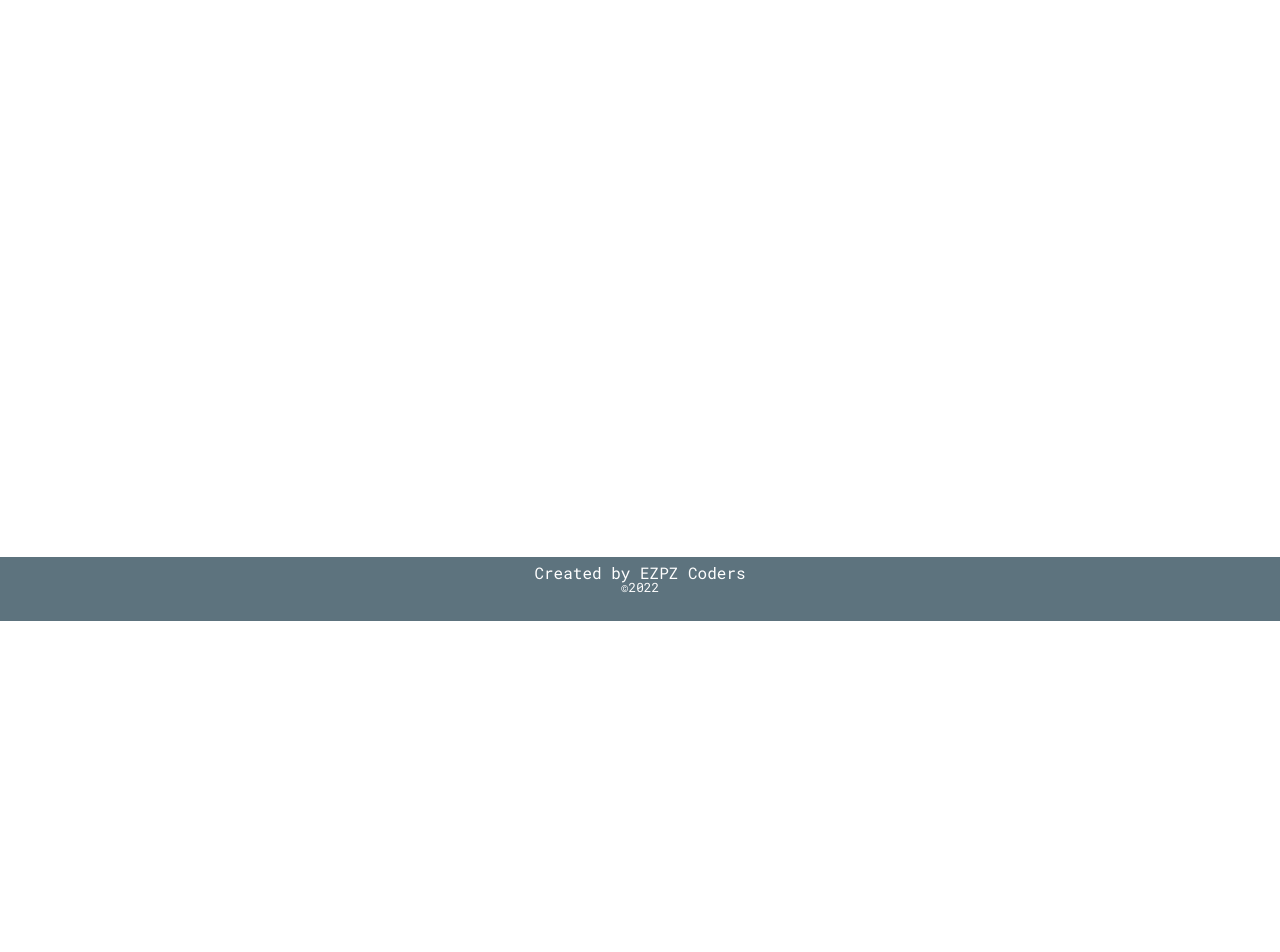
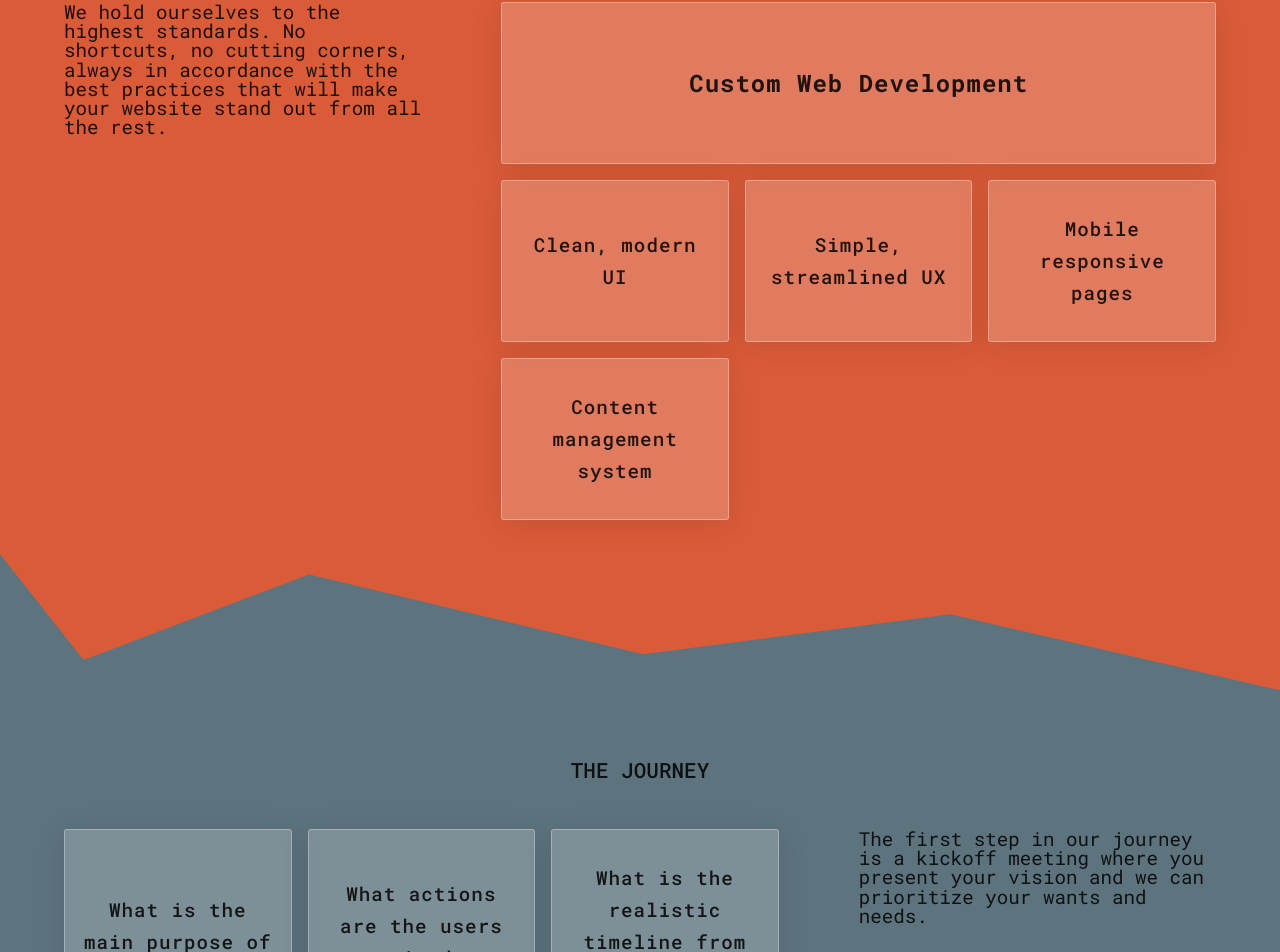
Before and after one commit to pixelverse-studios/pixelverse-studios-ui, a Next.js app: page /services in a window 1280 px wide. Shown: the part 179-1131 px from the top of the page. Before the commit the page ends 800 px from the top, so only its background shows below. Built offline with nearby package versions, Linux system fonts and the light colour scheme.

Commit message:
service page

```diff
--- /dev/null
+++ b/components/views/services/Services.module.scss
@@ -0,0 +1,159 @@
+.ServicesPageContent {
+    display: flex;
+    flex-direction: column;
+
+    .contentBlock {
+        padding: 2rem 4rem;
+
+        @media screen and (max-width: 1000px) {
+            padding: 1.5rem;
+        }
+
+        &:nth-of-type(1) {
+            background-color: var(--sienna500);
+        }
+
+        &:nth-of-type(2) {
+            background-color: var(--slate500);
+        }
+
+        &:nth-of-type(3) {
+            background-color: var(--seagreen500);
+        }
+
+        h1 {
+            margin: 1rem;
+            margin-bottom: 3rem;
+            text-align: center;
+        }
+
+        .baseCard {
+            border: 1px solid var(--off-black);
+            background: rgba(255, 255, 255, 0.2);
+            border-radius: 3px;
+            box-shadow: 0 4px 30px rgb(0 0 0 / 10%);
+            border: 1px solid rgba(255, 255, 255, 0.3);
+
+            :global(.ant-card-body) {
+                display: flex;
+                justify-content: center;
+                align-items: center;
+                height: 100%;
+                text-align: center;
+                padding: 0;
+                word-break: break-word;
+                line-height: 2rem;
+                letter-spacing: 1px;
+            }
+        }
+
+        .mainContentBlock {
+            display: grid;
+            grid-template-columns: 1fr 2fr;
+            grid-gap: 5rem;
+
+            p {
+                font-size: 1.2rem;
+            }
+
+            .serviceDiagram {
+                flex: 1;
+                display: flex;
+                flex-direction: column;
+                gap: 1rem;
+
+                .mainServiceCard {
+                    :global(.ant-card-body) {
+                        font-size: 1.5rem;
+                        font-weight: 700;
+                        padding: 4rem 1rem;
+                    }
+                }
+
+                .subServices {
+                    display: grid;
+                    grid-template-columns: repeat(auto-fit, minmax(12rem, 1fr));
+                    grid-gap: 1rem;
+
+                    .subServiceCard {
+                        font-size: 1.2rem;
+                        font-weight: 500;
+                        padding: 2rem 1rem;
+                    }
+                }
+            }
+
+            @media screen and (max-width: 1000px) {
+                grid-template-columns: 1fr;
+            }
+        }
+
+        .jourenyBlock {
+            display: grid;
+            grid-template-columns: 2fr 1fr;
+            grid-gap: 5rem;
+
+            p {
+                font-size: 1.2rem;
+            }
+
+            .journeyCards {
+                display: grid;
+                grid-template-columns: repeat(auto-fit, minmax(12rem, 1fr));
+                grid-gap: 1rem;
+
+                .journeyCard {
+                    font-size: 1.2rem;
+                    font-weight: 500;
+                    padding: 2rem 1rem;
+                }
+            }
+
+            @media screen and (max-width: 1000px) {
+                grid-template-columns: 1fr;
+            }
+        }
+    }
+
+    .workFlowBlock {
+        display: flex;
+        flex-direction: column;
+        gap: 4rem;
+
+        p {
+            font-size: 1.2rem;
+        }
+
+        :global(.ant-timeline-item-content) {
+            border: 1px solid var(--off-black);
+            background: rgba(255, 255, 255, 0.2);
+            border-radius: 3px;
+            box-shadow: 0 4px 30px rgb(0 0 0 / 10%);
+            border: 1px solid rgba(255, 255, 255, 0.3);
+            padding: 1rem;
+            text-align: justify !important;
+            letter-spacing: 1px;
+        }
+    }
+
+    .separator {
+        &:nth-of-type(1) {
+            background-color: var(--slate500);
+            path {
+                fill: var(--sienna500);
+            }
+        }
+        &:nth-of-type(2) {
+            background-color: var(--seagreen500);
+            path {
+                fill: var(--slate500);
+            }
+        }
+        &:nth-of-type(3) {
+            background-color: var(--seagreen500);
+            path {
+                fill: var(--slate500);
+            }
+        }
+    }
+}
--- /dev/null
+++ b/components/views/services/index.tsx
@@ -0,0 +1,121 @@
+import { Card, Timeline } from 'antd'
+
+import styles from './Services.module.scss'
+
+const Separator = () => (
+    <svg
+        className={styles.separator}
+        xmlns="http://www.w3.org/2000/svg"
+        width="100%"
+        height="10rem"
+        viewBox="0.5 0.2 176 30"
+        preserveAspectRatio="none">
+        <g transform="translate(-13.668562,-111.38266)">
+            <path d="M 13.898015,111.51495 H 190.83044 v 26.19241 l -45.97036,-14.43255 -42.22858,7.48354 -45.970361,-14.96709 -31.003265,16.03617 z" />
+        </g>
+    </svg>
+)
+
+const Services = () => {
+    return (
+        <section className={styles.ServicesPageContent}>
+            <div className={styles.contentBlock}>
+                <h1>LEARN MORE ABOUT OUR SERVICES</h1>
+                <div className={styles.mainContentBlock}>
+                    <p>
+                        We hold ourselves to the highest standards. No
+                        shortcuts, no cutting corners, always in accordance with
+                        the best practices that will make your website stand out
+                        from all the rest.
+                    </p>
+                    <div className={styles.serviceDiagram}>
+                        <Card
+                            className={`${styles.mainServiceCard} ${styles.baseCard}`}>
+                            Custom Web Development
+                        </Card>
+                        <div className={styles.subServices}>
+                            <Card
+                                className={`${styles.subServiceCard} ${styles.baseCard}`}>
+                                Clean, modern UI
+                            </Card>
+                            <Card
+                                className={`${styles.subServiceCard} ${styles.baseCard}`}>
+                                Simple, streamlined UX
+                            </Card>
+                            <Card
+                                className={`${styles.subServiceCard} ${styles.baseCard}`}>
+                                Mobile responsive pages
+                            </Card>
+                            <Card
+                                className={`${styles.subServiceCard} ${styles.baseCard}`}>
+                                Content management system
+                            </Card>
+                        </div>
+                    </div>
+                </div>
+            </div>
+            <Separator />
+            <div className={styles.contentBlock}>
+                <h1>THE JOURNEY</h1>
+                <div className={styles.jourenyBlock}>
+                    <div className={styles.journeyCards}>
+                        <Card
+                            className={`${styles.journeyCard} ${styles.baseCard}`}>
+                            What is the main purpose of the site?
+                        </Card>
+                        <Card
+                            className={`${styles.journeyCard} ${styles.baseCard}`}>
+                            What actions are the users required to take?
+                        </Card>
+                        <Card
+                            className={`${styles.journeyCard} ${styles.baseCard}`}>
+                            What is the realistic timeline from start to launch?
+                        </Card>
+                    </div>
+                    <p>
+                        The first step in our journey is a kickoff meeting where
+                        you present your vision and we can prioritize your wants
+                        and needs.
+                    </p>
+                </div>
+            </div>
+            <Separator />
+            <div className={styles.contentBlock}>
+                <h1>OUR WORK FLOW</h1>
+                <div className={styles.workFlowBlock}>
+                    <p>
+                        The first step in our journey is a kickoff meeting where
+                        you present your vision and we can prioritize your wants
+                        and needs.
+                    </p>
+                    <Timeline mode="alternate">
+                        <Timeline.Item>
+                            Mockup/Wireframe design + Style and theme creation
+                            (with our graphic designer or you can provide your
+                            own assets)
+                        </Timeline.Item>
+                        <Timeline.Item>
+                            Code development (according to an agreed upon time
+                            frame and schedule)
+                        </Timeline.Item>
+                        <Timeline.Item>
+                            Internal testing and Quality assurance. We want to
+                            make sure the website is flawless before giving a
+                            demo
+                        </Timeline.Item>
+                        <Timeline.Item>
+                            Demo website to you, make small tweaks and changes
+                            if needed
+                        </Timeline.Item>
+                        <Timeline.Item>Website launch</Timeline.Item>
+                        <Timeline.Item>
+                            Ongoing maintenance as needed
+                        </Timeline.Item>
+                    </Timeline>
+                </div>
+            </div>
+        </section>
+    )
+}
+
+export default Services
--- a/pages/services.tsx
+++ b/pages/services.tsx
@@ -1,5 +1,7 @@
-const Services = () => {
-    return <div>Services</div>
+import Services from '../components/views/services'
+
+const ServicesPage = () => {
+    return <Services />
 }
 
-export default Services
+export default ServicesPage
```
Also changed, not shown: components/views/landing/MeetTheTeam.tsx (+7 -1 lines), components/views/works/Works.module.scss (+4 -3 lines), assets/sami-headshot.jpeg (added).
